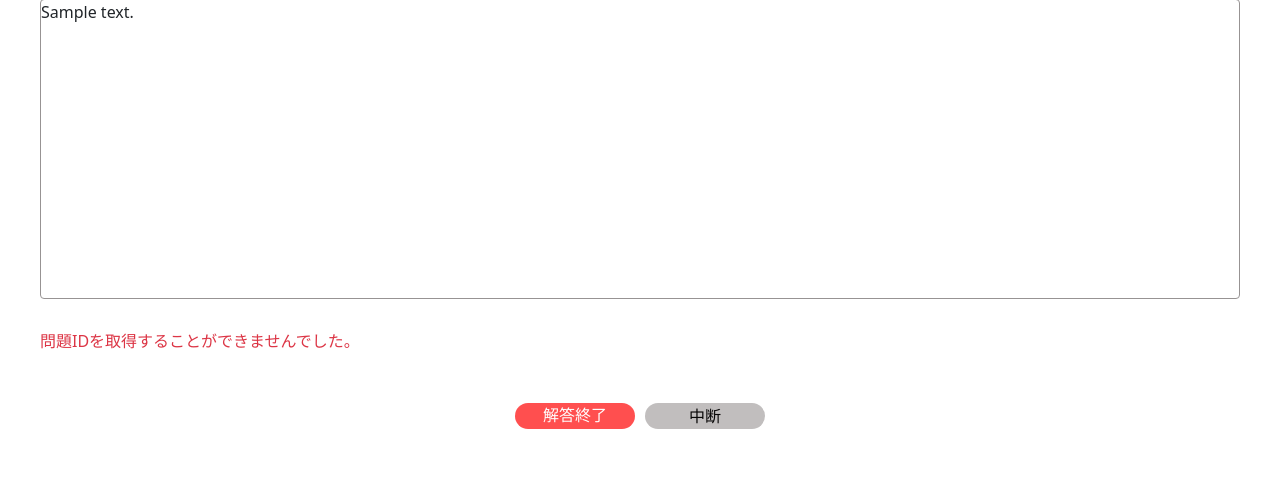
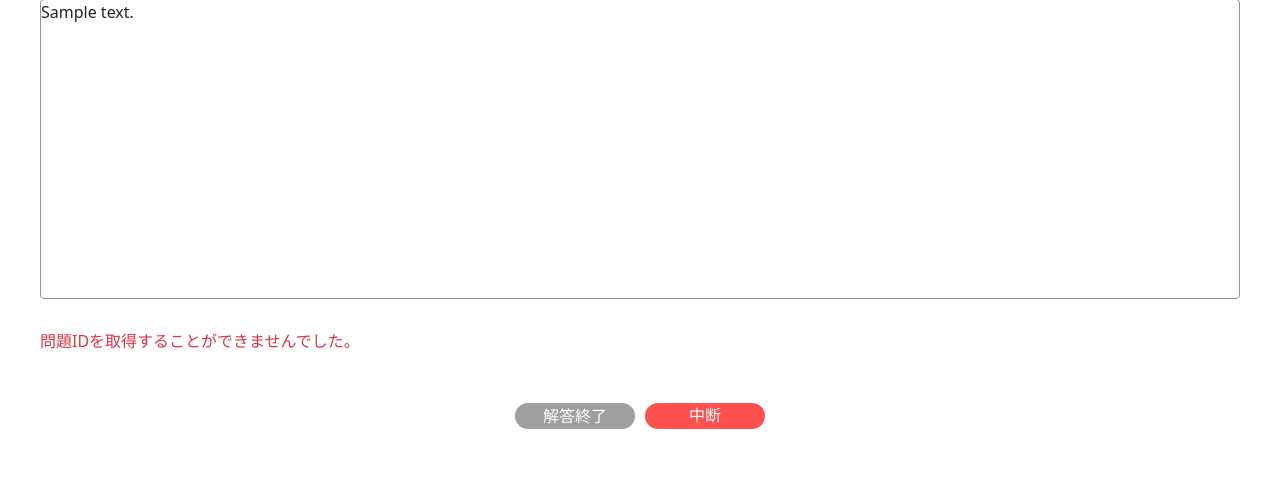
Before and after one commit to hackathon-winter/efFEctive, a Django app: template questions/templates/questions/question.html in a window 1280 px wide. Shown: the part 185-688 px from the top of the page. Run offline with Django 4.2, Linux system fonts and the light colour scheme; the template is opened without the code that fills it: most values are stand-ins (such as "Sample title", 1, 10 or a date in 2020); some libraries are stand-ins or nearby versions.

Commit message:
css微修正

```diff
--- a/assets/css/base.css
+++ b/assets/css/base.css
@@ -48,8 +48,8 @@
 .button-secondary {
   display: inline-block;
   width: 120px;
-  background-color: #c1bebe ;
-  color: #080707;
+  background-color: #a09e9e ;
+  color: #ffffff;
   border: 0;
   border-radius: 20px;
   text-align: center;
@@ -60,7 +60,7 @@
   display: inline-block;
   width: 120px;
   background-color: #4e96f5;
-  color: #080707;
+  color: #ffffff;
   border: 0;
   border-radius: 20px;
   text-align: center;
@@ -159,6 +159,7 @@
 .button-choice{
   display: inline-block;
   background-color:#f35858;
+  color: #ffffff;
   border: 0;
   border-radius: 4px;
 }
--- a/questions/templates/questions/question.html
+++ b/questions/templates/questions/question.html
@@ -28,13 +28,11 @@
     {% endif %}
 
       <div class="button-group">
-        <!-- 解答終了 -->
-        <a href="{% url 'home' %}" class="button-primary">解答終了</a>
-        <!-- 中断 -->
         <form action="{% url 'end_session' %}" method="POST">
           {% csrf_token %}
-          <button type="submit" class="button-secondary">中断</button>
+          <button type="submit" class="button-secondary">解答終了</button>
         </form>
+        <a href="{% url 'home' %}" class="button-primary">中断</a>
       </div>
   </div>
 </div>
--- a/templates/base.html
+++ b/templates/base.html
@@ -35,7 +35,7 @@
                             <a class="nav-link" aria-current="page" href="{% url 'home' %}">ホーム画面</a>
                         </li>
                         <li class="nav-item">
-                            <a class="nav-link" href="{% url 'list_questions' %}">問題演習</a>
+                            <a class="nav-link" data-bs-toggle="modal" data-bs-target="#selectModeModal">問題演習</a>
                         </li>
                         <li class="nav-item">
                             <a class="nav-link" href="{% url 'learning_history' %}">学習履歴</a>
```
